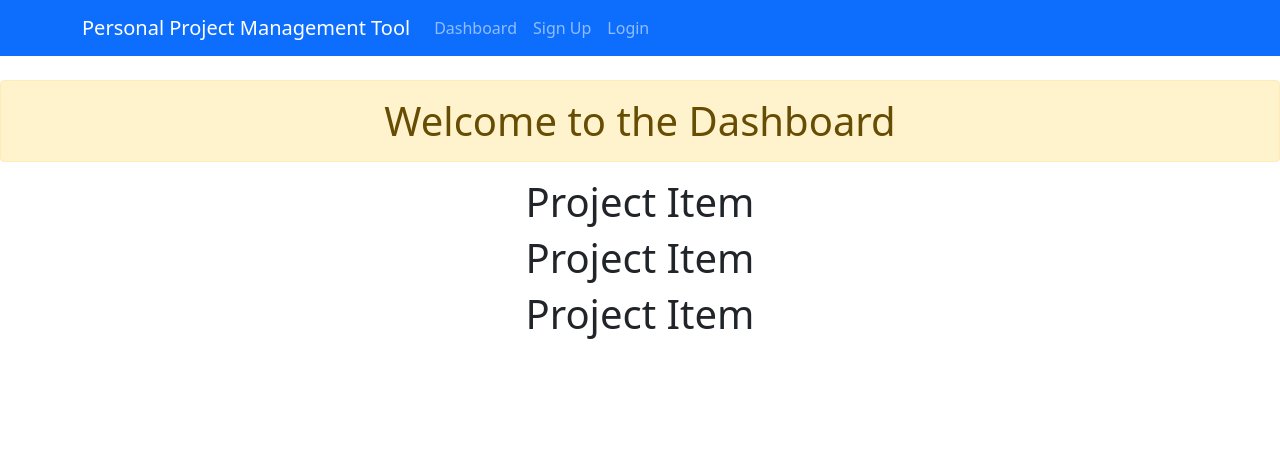
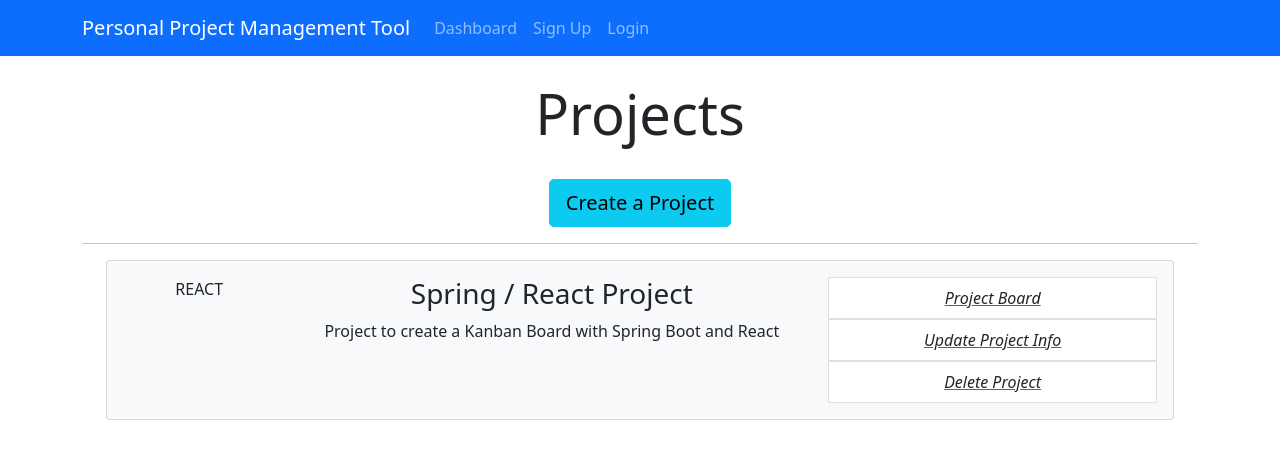
Before and after one commit to LeeHCL/AgilePPMTool, a React (Create React App) app in the folder ppmtool-react-client/: page / in a window 1280 px wide. Shown: the top 458 px of the page. Built offline with nearby package versions, Linux system fonts and the light colour scheme.

Commit message:
Styling dashboard

```diff
--- a/ppmtool-react-client/public/index.html
+++ b/ppmtool-react-client/public/index.html
@@ -24,7 +24,10 @@
       work correctly both with client-side routing and a non-root public URL.
       Learn how to configure a non-root public URL by running `npm run build`.
     -->
-    <title>React App</title>
+    <link rel="stylesheet" href="https://use.fontawesome.com/releases/v5.2.0/css/all/css"
+    integrity="sha384-hWVjflwFxL6sNzntih27bfxkr27PmbbK/iSvJ+a4+0owXq79v+lsFkW54bOGbiDQ"
+    crossorigin="anonymous">
+    <title>PPM Tool</title>
   </head>
   <body>
     <noscript>You need to enable JavaScript to run this app.</noscript>
--- a/ppmtool-react-client/src/components/Dashboard.js
+++ b/ppmtool-react-client/src/components/Dashboard.js
@@ -1,16 +1,26 @@
-import React, { Component } from 'react';
-import ProjectItem from './Project/ProjectItem';
+import React, { Component } from "react";
+import ProjectItem from "./Project/ProjectItem";
 
 class Dashboard extends Component {
   render() {
-    return(
-        <div>
-        <h1 className="alert alert-warning"> Welcome to the Dashboard</h1>
-        <ProjectItem />
-        <ProjectItem />
-        <ProjectItem />
+    return (
+      <div className="projects">
+        <div className="container">
+          <div className="row">
+            <div className="col-md-12">
+              <h1 className="display-4 text-center">Projects</h1>
+              <br />
+              <a href="ProjectForm.html" className="btn btn-lg btn-info">
+                Create a Project
+              </a>
+              <br />
+              <hr />
+              <ProjectItem />
+            </div>
+          </div>
         </div>
-        );
+      </div>
+    );
   }
 }
 
--- a/ppmtool-react-client/src/components/Project/ProjectItem.js
+++ b/ppmtool-react-client/src/components/Project/ProjectItem.js
@@ -2,7 +2,47 @@ import React, { Component } from 'react';
 
 class ProjectItem extends Component {
   render() {
-    return <h1>Project Item</h1>;
+    return (
+      <div className="container">
+                <div className="card card-body bg-light mb-3">
+                  <div className="row">
+                    <div className="col-2">
+                      <span className="mx-auto">REACT</span>
+                    </div>
+                    <div className="col-lg-6 col-md-4 col-8">
+                      <h3>Spring / React Project</h3>
+                      <p>
+                        Project to create a Kanban Board with Spring Boot and
+                        React
+                      </p>
+                    </div>
+                    <div className="col-md-4 d-none d-lg-block">
+                      <ul className="list-group">
+                        <a href="#">
+                          <li className="list-group-item board">
+                            <i className="fa fa-flag-checkered pr-1">
+                              Project Board{" "}
+                            </i>
+                          </li>
+                        </a>
+                        <a href="#">
+                          <li className="list-group-item update">
+                            <i className="fa fa-edit pr-1">Update Project Info</i>
+                          </li>
+                        </a>
+                        <a href="">
+                          <li className="list-group-item delete">
+                            <i className="fa fa-minus-circle pr-1">
+                              Delete Project
+                            </i>
+                          </li>
+                        </a>
+                      </ul>
+                    </div>
+                  </div>
+                </div>
+              </div>
+    );
   }
 }
 
```
